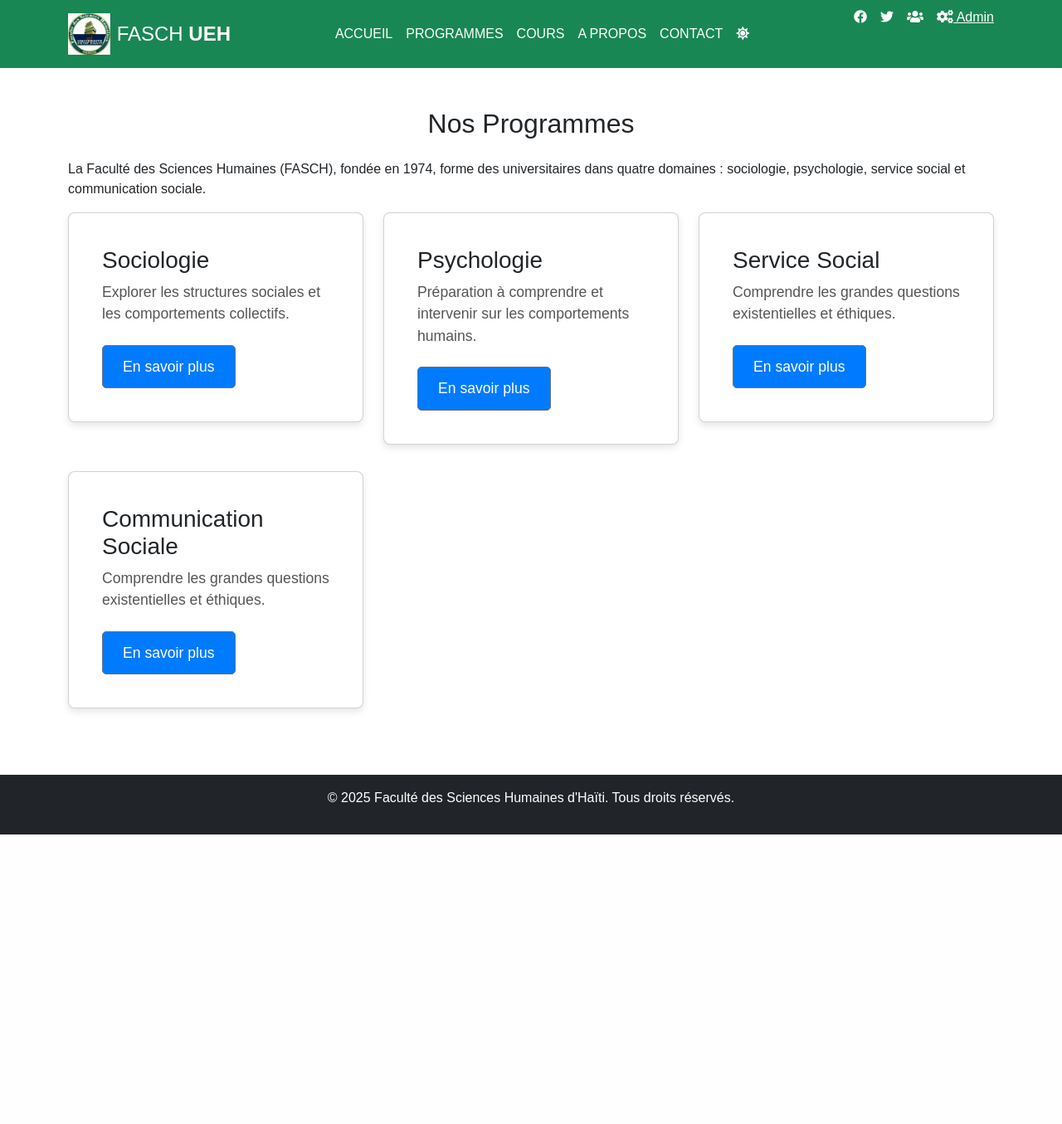
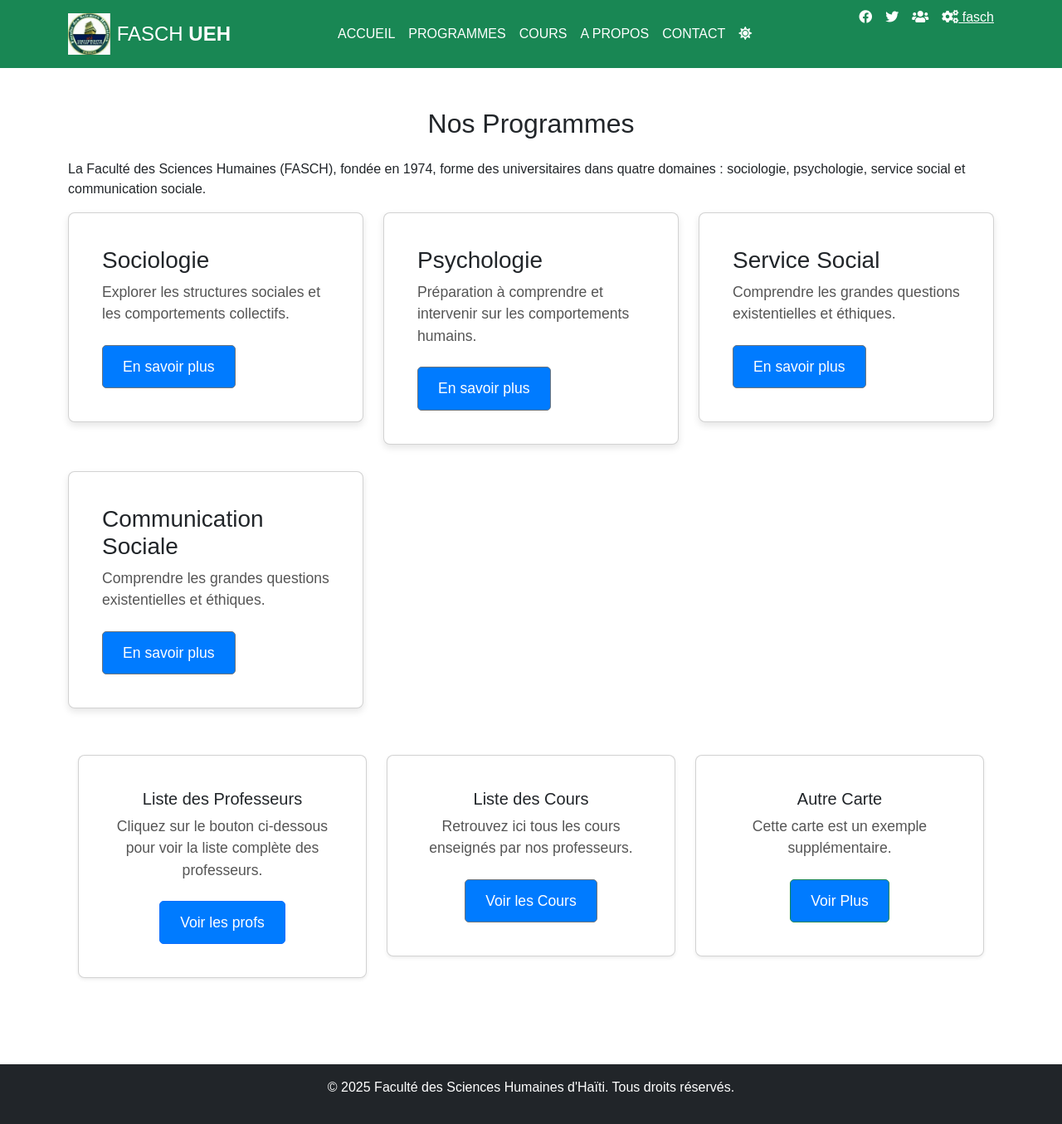
Before and after one commit to BaoulyNelson/fasch, a Django app: page /programmes/ in a window 1280 px wide. Shown: the whole page at 83% size. Before the commit the page ends 1006 px from the top, so only its background shows below. Run offline with Django 4.2, Linux system fonts and the light colour scheme; the visitor is signed in with stand-in values (Sample User, id 1).

Commit message:
2eme changement

```diff
--- a/gestioncours/urls.py
+++ b/gestioncours/urls.py
@@ -18,7 +18,7 @@ from django.contrib import admin
 from django.urls import path,include
 
 urlpatterns = [
-    path('admin/', admin.site.urls),
+    path('fasch/', admin.site.urls),
     path('', include('inscriptions.urls')),
 
 ]
--- a/inscriptions/templates/partials/header.html
+++ b/inscriptions/templates/partials/header.html
@@ -40,7 +40,7 @@
 
       {% if user.is_authenticated %}
         {% if user.is_superuser %}
-          <a href="/admin/" class="text-white" title="Admin"><i class="fas fa-cogs"></i> Admin</a>
+          <a href="/fasch/" class="text-white" title="Admin"><i class="fas fa-cogs"></i> fasch</a>
         {% else %}
           <a href="{% url 'profile' %}" class="text-white" title="Voir le profil"><i class="fas fa-user"></i></a>
         {% endif %}
@@ -92,7 +92,7 @@
     <a href="#" class="text-white"><i class="fas fa-bookmark"></i></a>
     {% if user.is_authenticated %}
       {% if user.is_superuser %}
-        <a href="/admin/" class="text-white" title="Admin"><i class="fas fa-cogs"></i> Admin</a>
+        <a href="/fasch/" class="text-white" title="Admin"><i class="fas fa-cogs"></i> fasch</a>
       {% else %}
         <a href="{% url 'profile' %}" class="text-white" title="Voir le profil"><i class="fas fa-user"></i></a>
       {% endif %}
--- a/inscriptions/templates/programmes/programmes.html
+++ b/inscriptions/templates/programmes/programmes.html
@@ -53,9 +53,41 @@
                     </div>
                 </div>
             </div>
+        </div> <!-- Fermeture de la .row pour les programmes -->
 
-        </div>
-    </div>
+        <div class="container mt-4">
+            <div class="row">
+                <div class="col-md-4 mb-4">
+                    <div class="card text-center shadow-sm">
+                        <div class="card-body">
+                            <h5 class="card-title">Liste des Professeurs</h5>
+                            <p class="card-text">Cliquez sur le bouton ci-dessous pour voir la liste complète des professeurs.</p>
+                            <a href="{% url 'liste_professeurs' %}" class="btn btn-primary">Voir les profs</a>
+                        </div>
+                    </div>
+                </div>
+                <div class="col-md-4 mb-4">
+                    <div class="card text-center shadow-sm">
+                        <div class="card-body">
+                            <h5 class="card-title">Liste des Cours</h5>
+                            <p class="card-text">Retrouvez ici tous les cours enseignés par nos professeurs.</p>
+                            <a href="{% url 'cours' %}" class="btn btn-secondary">Voir les Cours</a>
+                        </div>
+                    </div>
+                </div>
+                <div class="col-md-4 mb-4">
+                    <div class="card text-center shadow-sm">
+                        <div class="card-body">
+                            <h5 class="card-title">Autre Carte</h5>
+                            <p class="card-text">Cette carte est un exemple supplémentaire.</p>
+                            <a href="#" class="btn btn-success">Voir Plus</a>
+                        </div>
+                    </div>
+                </div>
+            </div> <!-- Fermeture de la .row pour les cartes supplémentaires -->
+        </div> <!-- Fermeture de la deuxième .container -->
+
+    </div> <!-- Fermeture de la première .container -->
 </section>
 
 {% endblock %}
--- a/inscriptions/urls.py
+++ b/inscriptions/urls.py
@@ -56,6 +56,8 @@ urlpatterns = [
     path('article/<int:id>/', views.article_detail, name='article_detail'),
 
     path('cours/', views.cours, name='cours'),  # Nouvelle URL pour afficher tous les cours
+    path("professeurs/", views.liste_professeurs, name="liste_professeurs"),  # URL pour la liste des profs
+
 
 ]
 
--- a/inscriptions/views.py
+++ b/inscriptions/views.py
@@ -146,9 +146,16 @@ def edit_info_etudiant(request, etudiant_id):
         form = EtudiantForm(instance=etudiant)
     return render(request, 'etudiants/edit_info_etudiant.html', {'form': form})
 
+
+
 def cours(request):
     cours_list = Cours.objects.all().order_by('-date_creation')  # Récupère tous les cours
-    return render(request, 'cours/cours.html', {'cours_list': cours_list})
+    paginator = Paginator(cours_list, 6)  # 6 cours par page
+
+    page_number = request.GET.get('page')  # Récupérer le numéro de la page
+    page_obj = paginator.get_page(page_number)  # Obtenir la page demandée
+
+    return render(request, 'cours/cours.html', {'page_obj': page_obj})
 
 
 @login_required
@@ -252,6 +259,17 @@ def cours_et_professeurs(request):
         'cours_list': cours_list,
         'professeurs_list': professeurs_list
     })
+
+
+
+def liste_professeurs(request):
+    professeurs_list = Professeur.objects.all()  # Récupérer tous les professeurs
+    paginator = Paginator(professeurs_list, 6)  # 6 professeurs par page
+
+    page_number = request.GET.get('page')  # Obtenir le numéro de la page
+    page_obj = paginator.get_page(page_number)  # Récupérer la page actuelle
+
+    return render(request, "professeurs/professeurs.html", {"page_obj": page_obj})
 
 
 @login_required
```
Also changed, not shown: inscriptions/templates/cours/cours.html (+30 -2 lines), inscriptions/templates/professeurs/professeurs.html (+42 -5 lines), static/css/professeurs.css (+33 -79 lines).
